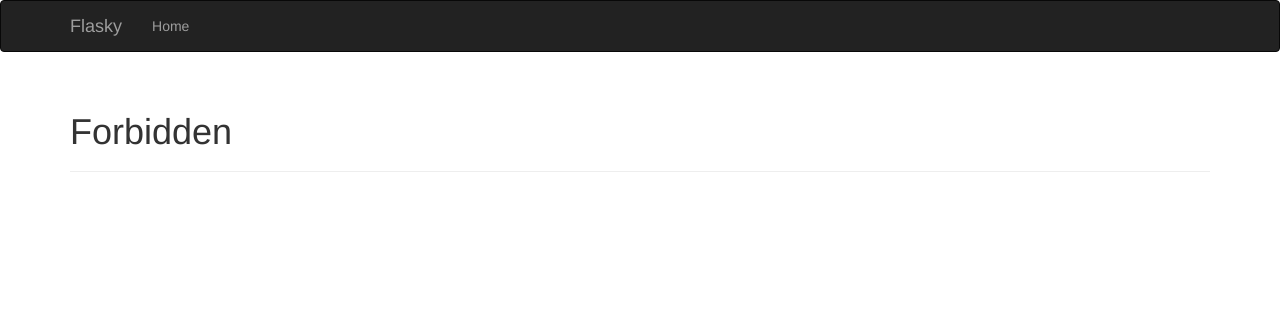
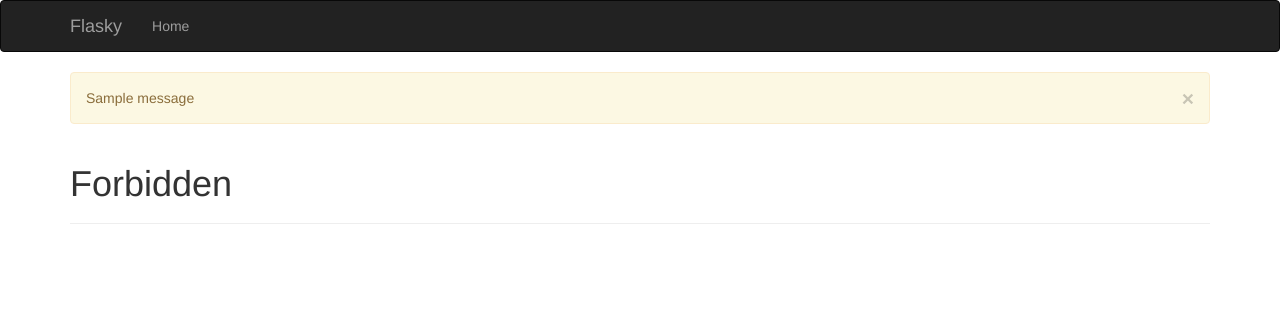
Before and after one commit to AlezHibali/E444-F2024-PRA2, a Python web app: template app/templates/403.html in a window 1280 px wide. Shown: the top 312 px of the page. Run offline with Jinja, Linux system fonts and the light colour scheme; the template is opened without the code that fills it, so the values that code supplies are empty; tables that the repository leaves empty hold one stand-in row (values such as "Sample post"); one stand-in notice (Sample message) is shown; some libraries are stand-ins or nearby versions.

Commit message:
add flashed message to check if name is changed; update README for activity1.1

```diff
--- a/templates/base.html
+++ b/templates/base.html
@@ -24,6 +24,13 @@
 
 {% block content %}
 <div class="container">
+    {% for message in get_flashed_messages()%}
+    <div class="alert alert-warning">
+        <button type="button" class="close" data-dismiss="alert">&times;</button>
+        {{ message }}
+    </div>
+    {% endfor %}
+
     {% block page_content %}{% endblock %}
 </div>
 {% endblock %}
--- a/templates/index.html
+++ b/templates/index.html
@@ -5,7 +5,7 @@
 
 {% block page_content %}
 <div class="page-header">
-    <h1>Hello,{% if name %}{{ name }}{% else %}Stranger{% endif %}!</h1>
+    <h1>Hello, {% if name %}{{ name }}{% else %}Stranger{% endif %}!</h1>
 </div>
 {{wtf.quick_form(form)}}
 <p>The local date and time is {{ moment(current_time).format('LLLL')}}.</p>
```
Also changed, not shown: hello.py (+5 -2 lines), README.md, assets/img/activity11.png (added).
